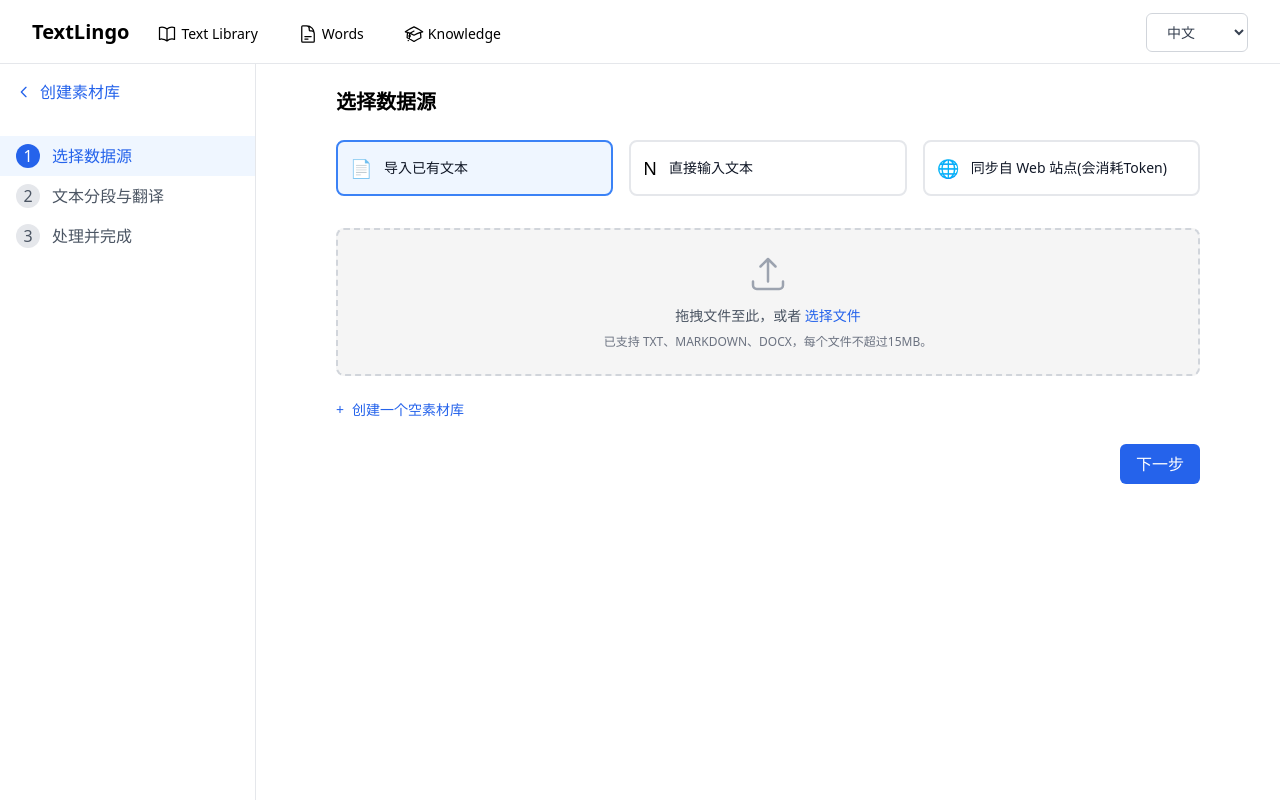
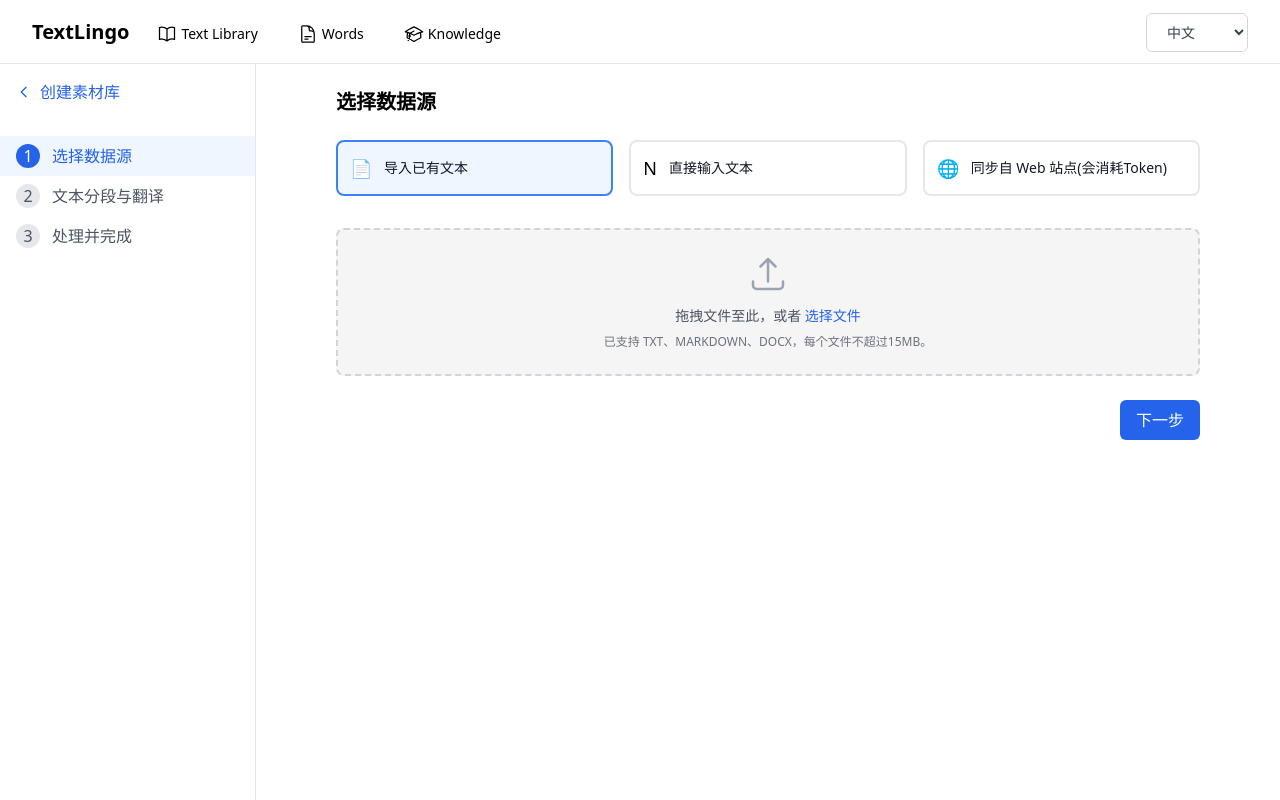
Before and after one commit to hikariming/TextLingo, a Next.js app in the folder web/: page /en/material/create in a window 1280 px wide. Built offline with nearby package versions, Linux system fonts and the light colour scheme.

Commit message:
空库去除

```diff
--- a/web/src/app/[locale]/material/create/components/firstStep.js
+++ b/web/src/app/[locale]/material/create/components/firstStep.js
@@ -177,13 +177,7 @@ export default function DataSourceSelector({ t, onNext }) {
         </div>
       )}
 
-      {/* 创建空素材库按钮 */}
-      <div className="mt-6">
-        <button className="text-blue-600 hover:text-blue-700 flex items-center text-sm">
-          <span className="mr-2">+</span>
-          创建一个空素材库
-        </button>
-      </div>
+
 
       {/* 添加底部操作按钮 */}
       <div className="mt-6 flex justify-end space-x-4">
```
